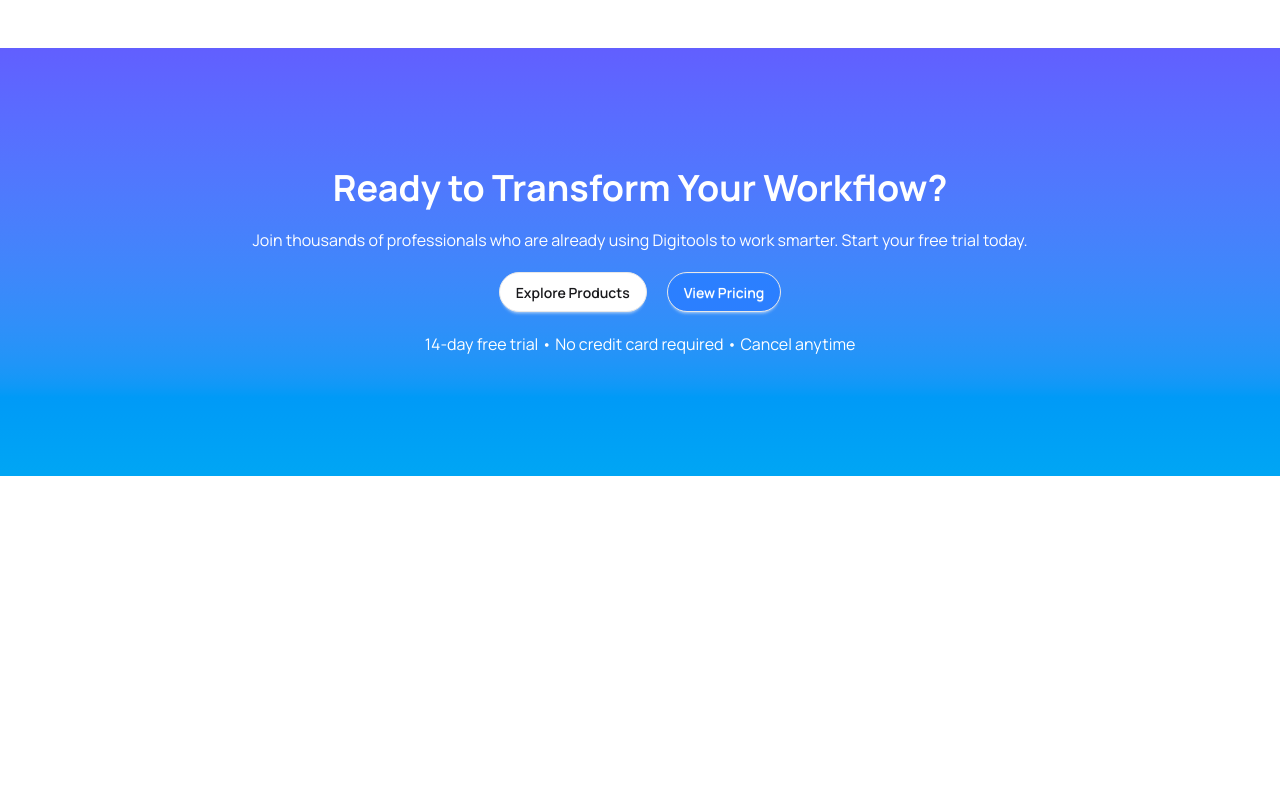
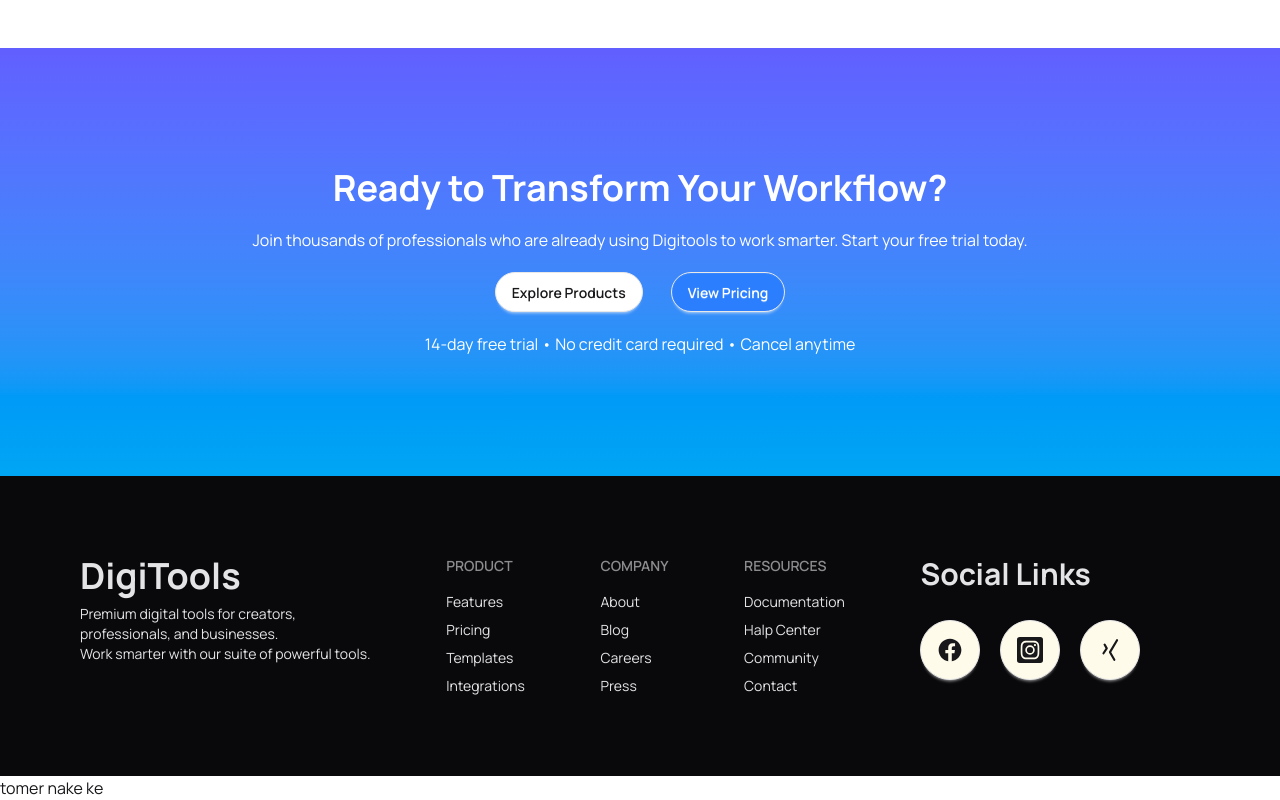
Before and after one commit to Emranfaishal/Digitools-platform, a React (Vite) app: page / in a window 1280 px wide. Shown: the part 2263-3063 px from the top of the page. Before the commit the page ends 2739 px from the top, so only its background shows below. Built offline with nearby package versions, Linux system fonts and the light colour scheme.

Commit message:
footer add

```diff
--- a/src/App.jsx
+++ b/src/App.jsx
@@ -4,6 +4,7 @@
 import BannerSix from './components/banner-six/BannerSix'
 import BannerTwo from './components/banner-two/BannerTwo'
 import Banner from './components/banner/Banner'
+import Footer from './components/footer/Footer'
 import Nav from './components/nav/Nav'
 
 function App() {
@@ -17,6 +18,7 @@
       <BannerFour></BannerFour>
       <BannerFive></BannerFive>
       <BannerSix></BannerSix>
+      <Footer></Footer>
     </>
   )
 }
--- a/src/components/banner-six/BannerSix.jsx
+++ b/src/components/banner-six/BannerSix.jsx
@@ -6,7 +6,7 @@
             <div className='text-center space-y-5 text-white'>
                 <h1 className='text-4xl font-bold'>Ready to Transform Your Workflow?</h1>
                 <p >Join thousands of professionals who are already using Digitools to work smarter. Start your free trial today.</p>
-                <div className='gap-2'>
+                <div className='flex justify-center items-center gap-2'>
                     <button className="btn bg-white rounded-full mr-5">Explore Products</button>
                     <button className=" btn rounded-full bg-blue-500 text-white px-4 py-2">View Pricing</button>
                 </div>
--- /dev/null
+++ b/src/components/footer/Footer.jsx
@@ -0,0 +1,51 @@
+import React from 'react';
+import { IoLogoFacebook } from "react-icons/io5";
+import { FaInstagramSquare } from "react-icons/fa";
+import { TbBrandXing } from "react-icons/tb"
+import FooterOne from './FooterOne';
+
+const Footer = () => {
+    return (
+        <div>
+            <footer className="footer sm:footer-horizontal bg-neutral text-neutral-content p-20">
+
+                <nav>
+                    <h6 className="text-4xl font-bold">DigiTools</h6>
+                    <a className="link link-hover">Premium digital tools for creators, <br /> professionals, and businesses. <br /> Work smarter with our suite of powerful tools.</a>
+                </nav>
+                <nav>
+                    <h6 className="footer-title">Product</h6>
+                    <a className="link link-hover">Features</a>
+                    <a className="link link-hover">Pricing</a>
+                    <a className="link link-hover">Templates</a>
+                    <a className="link link-hover">Integrations</a>
+                </nav>
+                <nav>
+                    <h6 className="footer-title">Company</h6>
+                    <a className="link link-hover">About</a>
+                    <a className="link link-hover">Blog</a>
+                    <a className="link link-hover">Careers</a>
+                    <a className="link link-hover">Press</a>
+                </nav>
+                <nav>
+                    <h6 className="footer-title">Resources</h6>
+                    <a className="link link-hover">Documentation</a>
+                    <a className="link link-hover">Halp Center</a>
+                    <a className="link link-hover">Community</a>
+                    <a className="link link-hover">Contact</a>
+                </nav>
+                <nav>
+                    <h6 className="text-3xl font-bold">Social Links</h6>
+                    <div className='flex gap-5 mt-5'>
+                        <p className='btn w-15 h-15  rounded-full bg-amber-50'><IoLogoFacebook className='h-15 w-15' /></p>
+                        <p className='btn w-15 h-15  rounded-full bg-amber-50'><FaInstagramSquare className='h-15 w-15' /></p>
+                        <p className='btn w-15 h-15  rounded-full bg-amber-50'><TbBrandXing className='h-15 w-15' /></p>
+                    </div>
+                </nav>
+            </footer>
+            <FooterOne></FooterOne>
+        </div>
+    );
+};
+
+export default Footer;
--- /dev/null
+++ b/src/components/footer/FooterOne.jsx
@@ -0,0 +1,11 @@
+import React from 'react';
+
+const FooterOne = () => {
+    return (
+        <div>
+            tomer nake ke
+        </div>
+    );
+};
+
+export default FooterOne;
```
